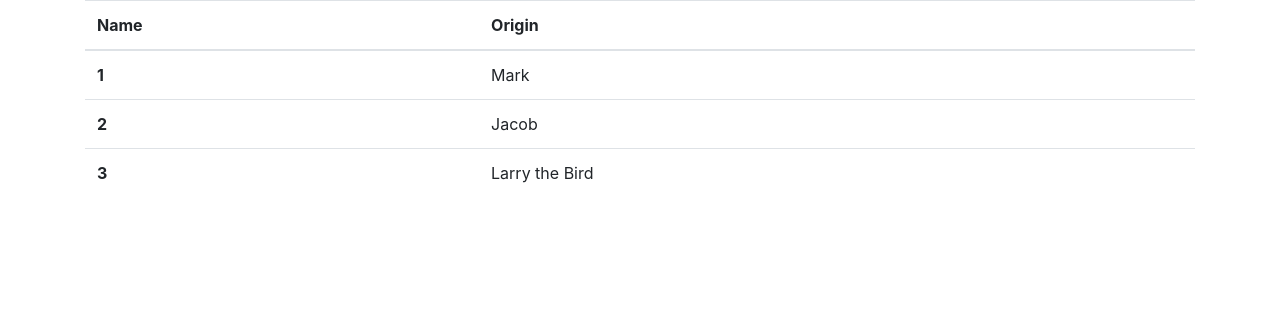
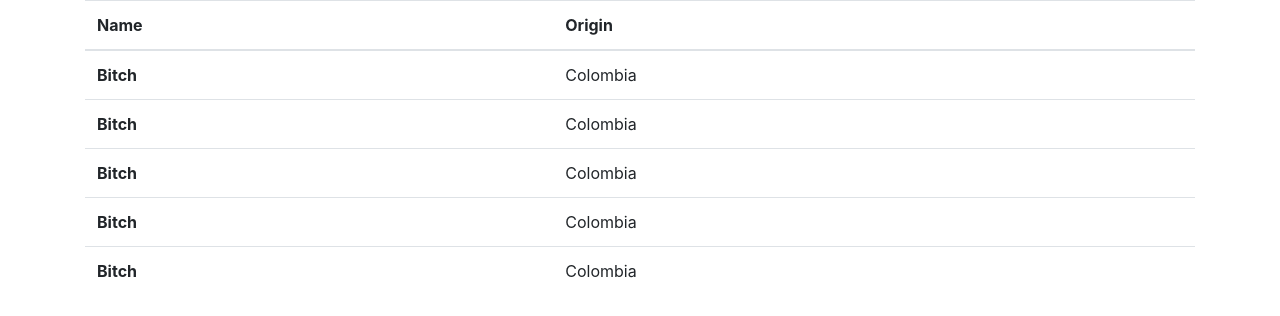
Before and after one commit to Pur3-MAlice/Bootstrap-Playground, a plain HTML site: page index.html in a window 1280 px wide. Drawn offline with Linux system fonts and the light colour scheme.

Commit message:
adding rows and coloumns

```diff
--- a/index.html
+++ b/index.html
@@ -19,16 +19,24 @@
         </thead>
         <tbody>
           <tr>
-            <th scope="row">1</th>
-            <td>Mark</td>
+            <th scope="row">Bitch</th>
+            <td>Colombia</td>
           </tr>
           <tr>
-            <th scope="row">2</th>
-            <td>Jacob</td>
+            <th scope="row">Bitch</th>
+            <td>Colombia</td>
           </tr>
           <tr>
-            <th scope="row">3</th>
-            <td colspan="2">Larry the Bird</td>
+            <th scope="row">Bitch</th>
+            <td>Colombia</td>
+          </tr>
+          <tr>
+            <th scope="row">Bitch</th>
+            <td>Colombia</td>
+          </tr>
+          <tr>
+            <th scope="row">Bitch</th>
+            <td>Colombia</td>
           </tr>
         </tbody>
       </table>
```
